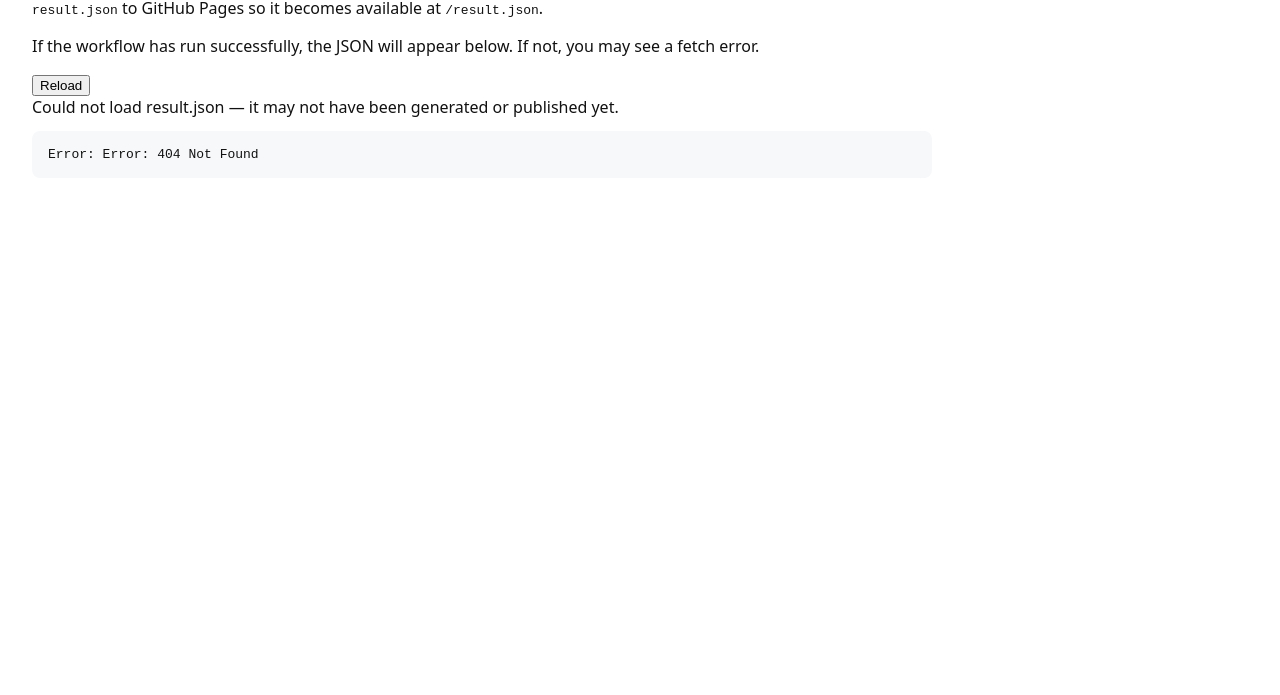
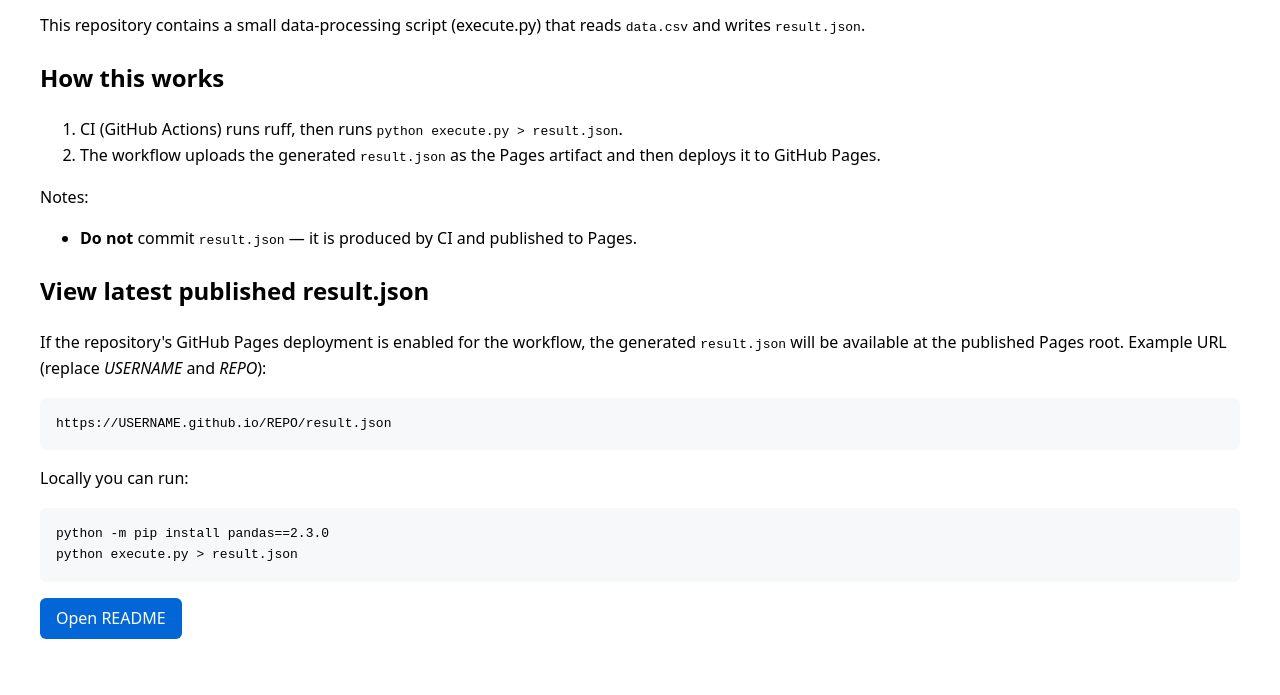
Before and after one commit to hrmiitm/test_Analyze, a plain HTML site: page index.html in a window 1280 px wide. Shown: the part 121-816 px from the top of the page. Drawn offline with Linux system fonts and the light colour scheme; no server answers.

Commit message:
Add index.html entry point

```diff
--- a/index.html
+++ b/index.html
@@ -2,44 +2,38 @@
 <html lang="en">
 <head>
   <meta charset="utf-8" />
-  <meta name="viewport" content="width=device-width,initial-scale=1" />
-  <title>Execute.py Results</title>
+  <meta name="viewport" content="width=device-width, initial-scale=1" />
+  <title>Analyze - Result</title>
   <style>
-    body { font-family: system-ui, -apple-system, "Segoe UI", Roboto, "Helvetica Neue", Arial; margin: 2rem; color: #111 }
-    pre { background:#f6f8fa; padding:1rem; border-radius:8px; overflow:auto }
-    .card { max-width:900px }
+    body { font-family: system-ui, -apple-system, Segoe UI, Roboto, Arial; padding: 2rem; line-height:1.6; }
+    pre { background:#f6f8fa; padding:1rem; border-radius:6px; overflow:auto }
+    a.button { display:inline-block; padding:0.5rem 1rem; background:#0366d6; color:white; border-radius:6px; text-decoration:none }
   </style>
 </head>
 <body>
-  <main class="card">
-    <h1>execute.py output</h1>
-    <p>This site displays the JSON produced by running <code>python execute.py &gt; result.json</code> in CI. The CI workflow publishes <code>result.json</code> to GitHub Pages so it becomes available at <code>/result.json</code>.</p>
+  <h1>Analyze</h1>
+  <p>This repository contains a small data-processing script (execute.py) that reads <code>data.csv</code> and writes <code>result.json</code>.</p>
 
-    <p>If the workflow has run successfully, the JSON will appear below. If not, you may see a fetch error.</p>
+  <h2>How this works</h2>
+  <ol>
+    <li>CI (GitHub Actions) runs ruff, then runs <code>python execute.py &gt; result.json</code>.</li>
+    <li>The workflow uploads the generated <code>result.json</code> as the Pages artifact and then deploys it to GitHub Pages.</li>
+  </ol>
 
-    <button id="reload">Reload</button>
-    <div id="status"></div>
-    <pre id="output">Loading...</pre>
-  </main>
+  <p>Notes:</p>
+  <ul>
+    <li><strong>Do not</strong> commit <code>result.json</code> — it is produced by CI and published to Pages.</li>
+  </ul>
 
-  <script>
-    async function load() {
-      const out = document.getElementById('output');
-      const status = document.getElementById('status');
-      out.textContent = 'Fetching /result.json ...';
-      try {
-        const res = await fetch('/result.json');
-        if (!res.ok) throw new Error(res.status + ' ' + res.statusText);
-        const data = await res.json();
-        status.textContent = '';
-        out.textContent = JSON.stringify(data, null, 2);
-      } catch (err) {
-        status.textContent = 'Could not load result.json — it may not have been generated or published yet.';
-        out.textContent = 'Error: ' + err;
-      }
-    }
-    document.getElementById('reload').addEventListener('click', load);
-    load();
-  </script>
+  <h2>View latest published result.json</h2>
+  <p>If the repository's GitHub Pages deployment is enabled for the workflow, the generated <code>result.json</code> will be available at the published Pages root. Example URL (replace <em>USERNAME</em> and <em>REPO</em>):</p>
+  <pre>https://USERNAME.github.io/REPO/result.json</pre>
+
+  <p>Locally you can run:</p>
+  <pre>python -m pip install pandas==2.3.0
+python execute.py &gt; result.json
+</pre>
+
+  <p><a class="button" href="README.md">Open README</a></p>
 </body>
 </html>
```
